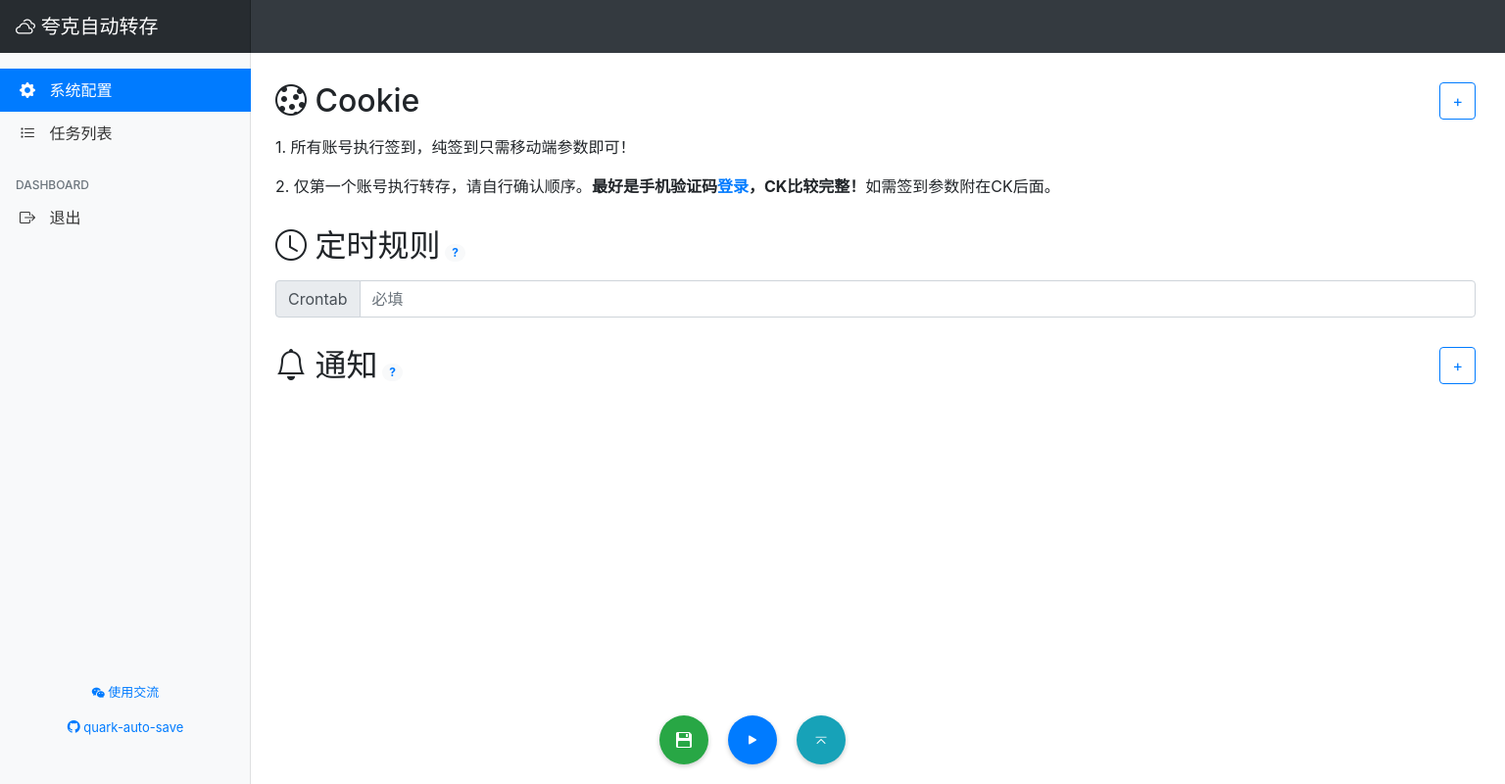
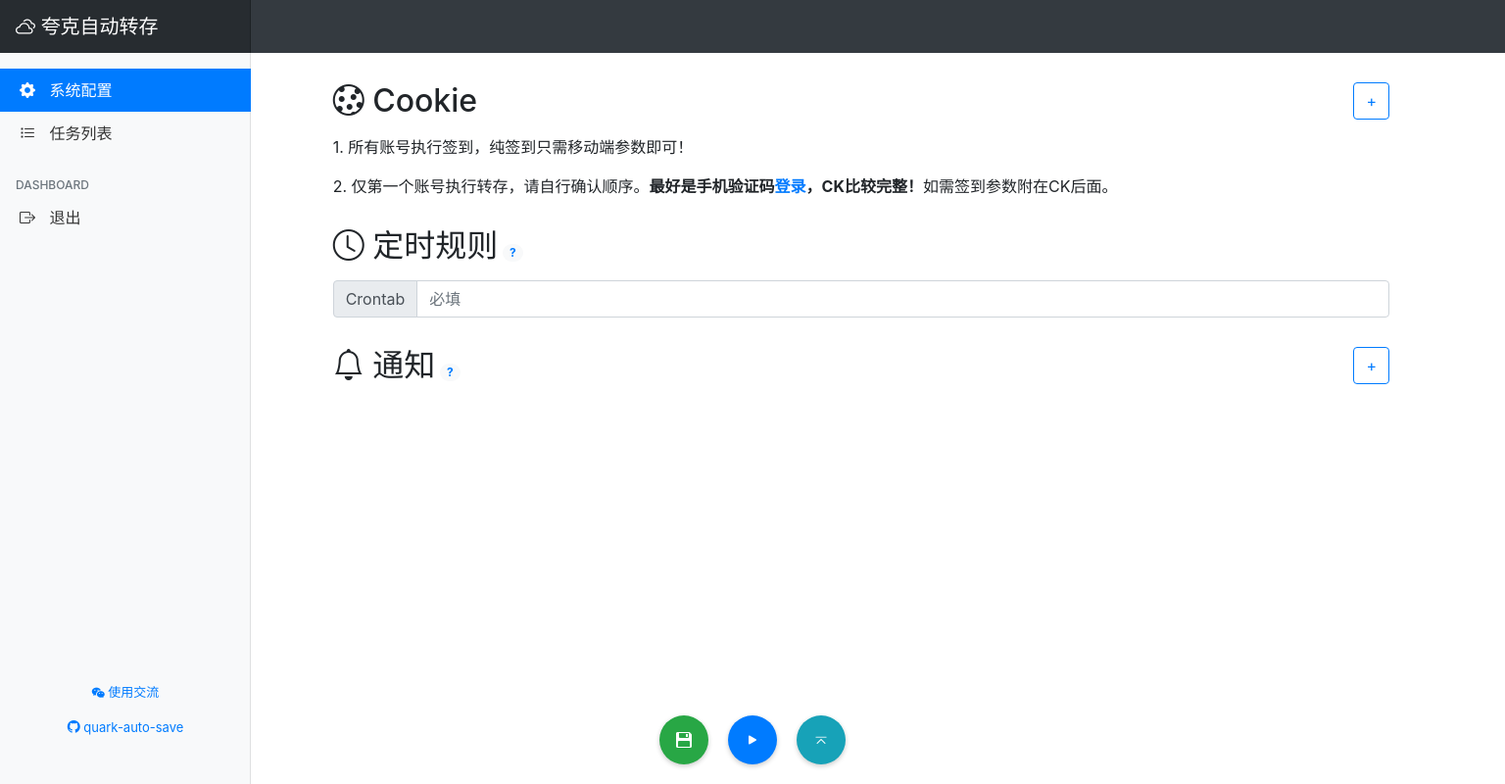
Before and after one commit to Cp0204/quark-auto-save, a Flask app: template app/templates/index.html in a window 1536 px wide. Shown: the whole page at 98% size. Run offline with Flask 3, Linux system fonts and the light colour scheme; the template is opened without the code that fills it, so the values that code supplies are empty; parts of the project's set-up code (start-up, migrations or seed data) failed here and were passed over; some libraries are stand-ins or nearby versions.

Commit message:
🎨 调整大屏幕下的内容宽度

```diff
--- a/app/static/css/dashboard.css
+++ b/app/static/css/dashboard.css
@@ -10,10 +10,10 @@ body {
   }
 }
 
-@media (min-width: 2000px) {
-  main {
-    padding-right: 400px !important;
-    padding-left: 400px !important;
+@media (min-width: 1360px) {
+  .container-fluid {
+    max-width: 1360px;
+    margin: 0 auto;
   }
 }
 
```
